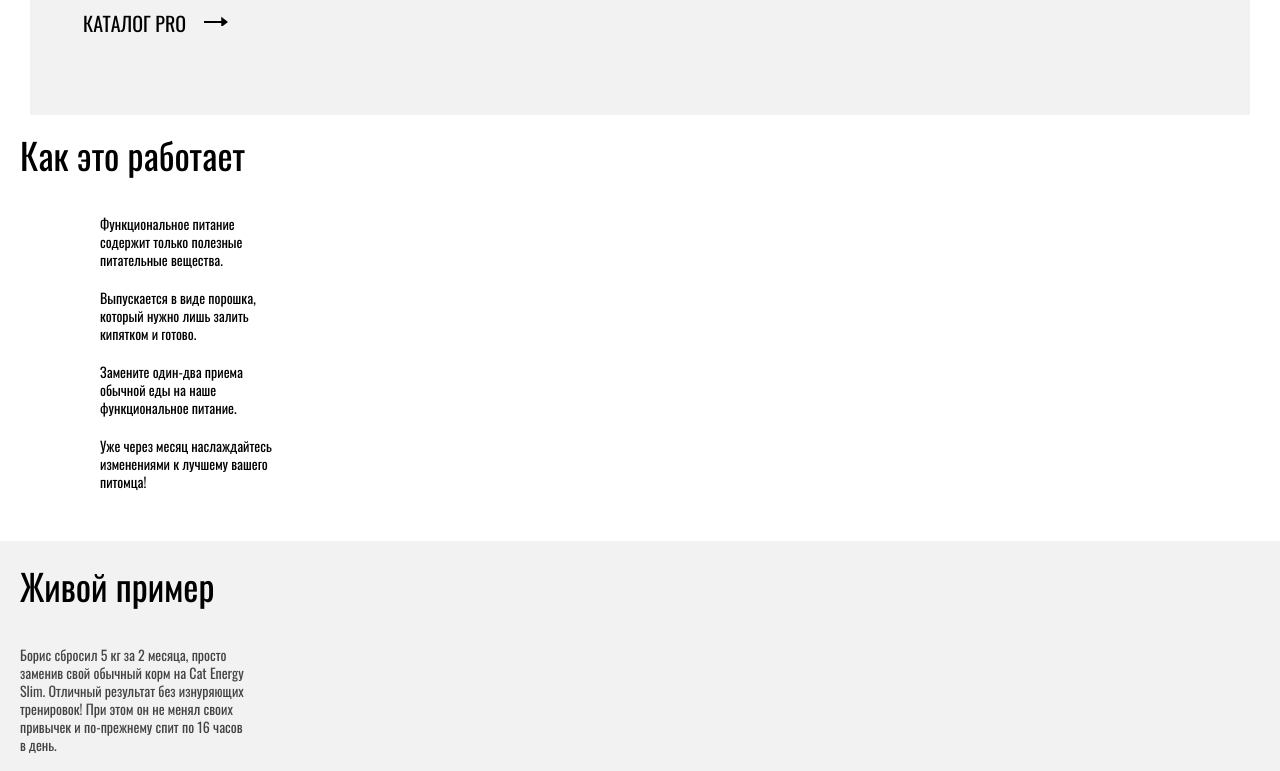
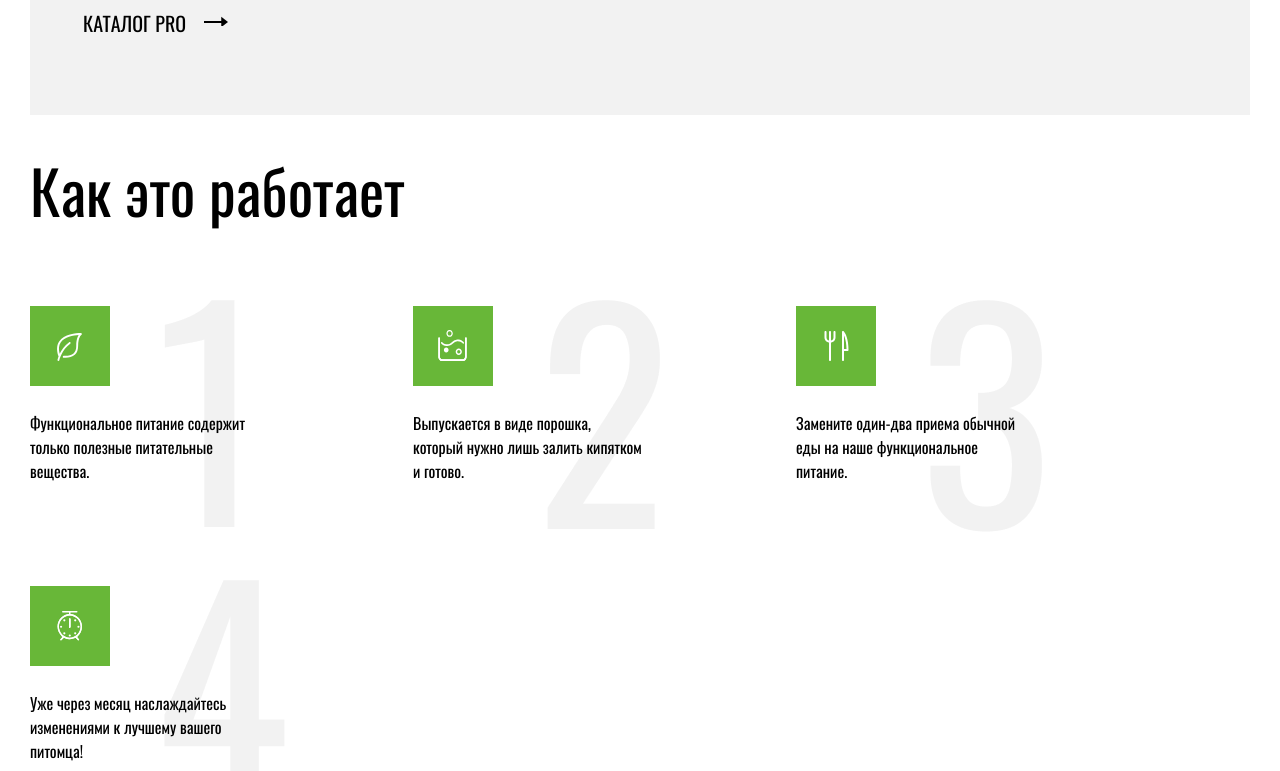
Before and after one commit to masha8709/1447971-cat-energy-24, a website: page source/index.html in a window 1280 px wide. Shown: the part 1330-2101 px from the top of the page. Drawn offline with nearby package versions, Linux system fonts and the light colour scheme; files that its build step writes are made by us from their sources.

Commit message:
Адаптация для блока как это работает на главной странице

```diff
--- a/source/sass/blocks/how-works.scss
+++ b/source/sass/blocks/how-works.scss
@@ -1,5 +1,13 @@
 .how-works {
   padding: 20px 20px 30px;
+
+  @media (min-width: $tablet-width) {
+    padding: 45px 30px 30px;
+  }
+
+  @media (min-width: $desktop-width) {
+    padding: 71px 110px 27px;
+  }
 }
 
 .how-works__title {
@@ -7,10 +15,28 @@
   font-weight: 400;
   margin-top: 0;
   margin-bottom: 40px;
+
+  @media (min-width: $tablet-width) {
+    @include fonts(60px, 60px);
+  }
 }
 
 .how-works__list {
   @include reset-list;
+  display: flex;
+  flex-direction: column;
+
+  @media (min-width: $tablet-width) {
+    flex-direction: row;
+    flex-wrap: wrap;
+    column-gap: 153px;
+    row-gap: 37px;
+    margin-bottom: 37px;
+  }
+
+  @media (min-width: $desktop-width) {
+    column-gap: 94px;
+  }
 }
 
 .how-works__item {
@@ -18,4 +44,98 @@
   margin-bottom: 20px;
   margin-left: 80px;
   width: 176px;
+  position: relative;
+
+  &::before {
+    content: "";
+    position: absolute;
+    display: block;
+    width: 60px;
+    height: 60px;
+    background-repeat: no-repeat;
+    left: -71px;
+    top: 0;
+
+    @media (min-width: $tablet-width) {
+      width: 80px;
+      height: 80px;
+      left: 0;
+      top: -105px;
+    }
+  }
+
+  &::after {
+    content: "";
+    position: absolute;
+    display: block;
+    width: 134px;
+    height: 280px;
+    background-repeat: no-repeat;
+    right: -38px;
+    bottom: -97px;
+    z-index: -1;
+  }
+
+  @media (min-width: $tablet-width) {
+    @include fonts(16px, 24px);
+    width: 230px;
+    margin-left: 0;
+    margin-top: 151px;
+  }
 }
+
+.how-works__item:first-child::before {
+  background-image: url("../../img/svg/icon-leaf.svg");
+
+  @media (min-width: $tablet-width) {
+    background-image: url("../../img/svg/icon-leaf-tablet.svg");
+  }
+}
+
+.how-works__item:nth-child(2)::before {
+  background-image: url("../../img/svg/icon-powder.svg");
+
+  @media (min-width: $tablet-width) {
+    background-image: url("../../img/svg/icon-powder-tablet.svg");
+  }
+}
+
+.how-works__item:nth-child(3)::before {
+  background-image: url("../../img/svg/icon-fork.svg");
+
+  @media (min-width: $tablet-width) {
+    background-image: url("../../img/svg/icon-fork-tablet.svg");
+  }
+}
+
+.how-works__item:nth-child(4)::before {
+  background-image: url("../../img/svg/icon-clock.svg");
+
+  @media (min-width: $tablet-width) {
+    background-image: url("../../img/svg/icon-clock-tablet.svg");
+  }
+}
+
+.how-works__item:first-child::after {
+  @media (min-width: $tablet-width) {
+    background-image: url("../../img/main/background-1.png");
+  }
+}
+
+.how-works__item:nth-child(2)::after {
+  @media (min-width: $tablet-width) {
+    background-image: url("../../img/main/background-2.png");
+  }
+}
+
+.how-works__item:nth-child(3)::after {
+  @media (min-width: $tablet-width) {
+    background-image: url("../../img/main/background-3.png");
+  }
+}
+
+.how-works__item:nth-child(4)::after {
+  @media (min-width: $tablet-width) {
+    background-image: url("../../img/main/background-4.png");
+  }
+}
```
Also changed, not shown: source/img/main/background-1.png (added), source/img/main/background-2.png (added), source/img/main/background-3.png (added), source/img/main/background-4.png (added), source/img/svg/icon-clock-tablet.svg (added), source/img/svg/icon-fork-tablet.svg (added), source/img/svg/icon-leaf-tablet.svg (added), source/img/svg/icon-powder-tablet.svg (added).
